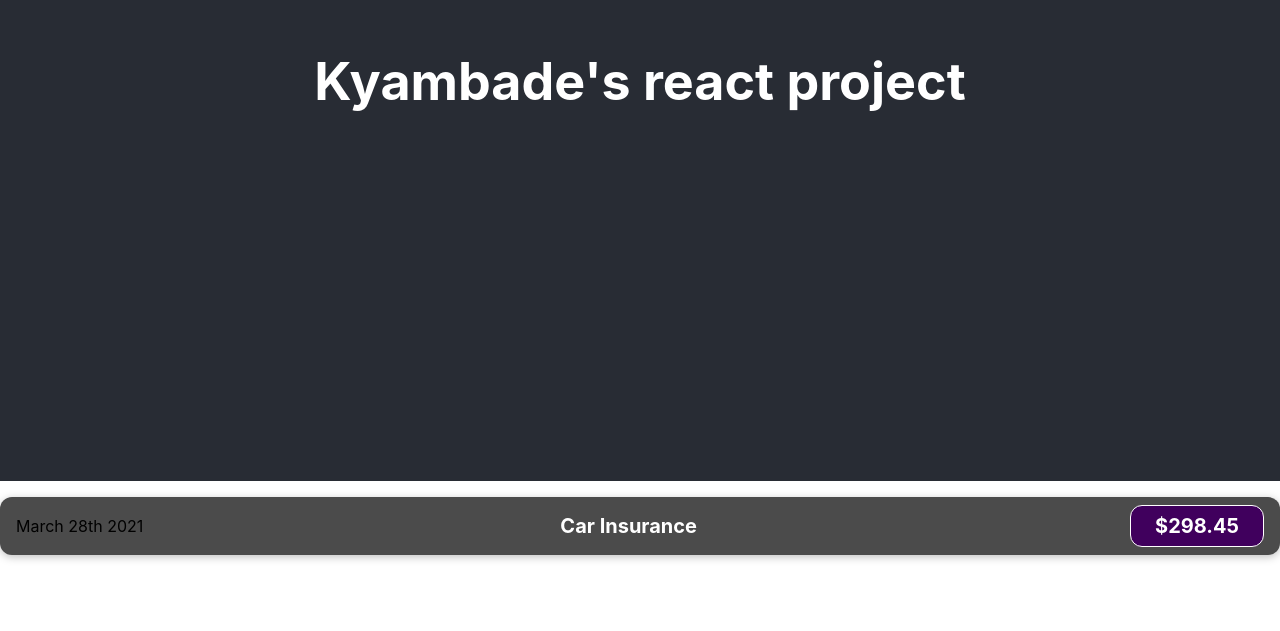
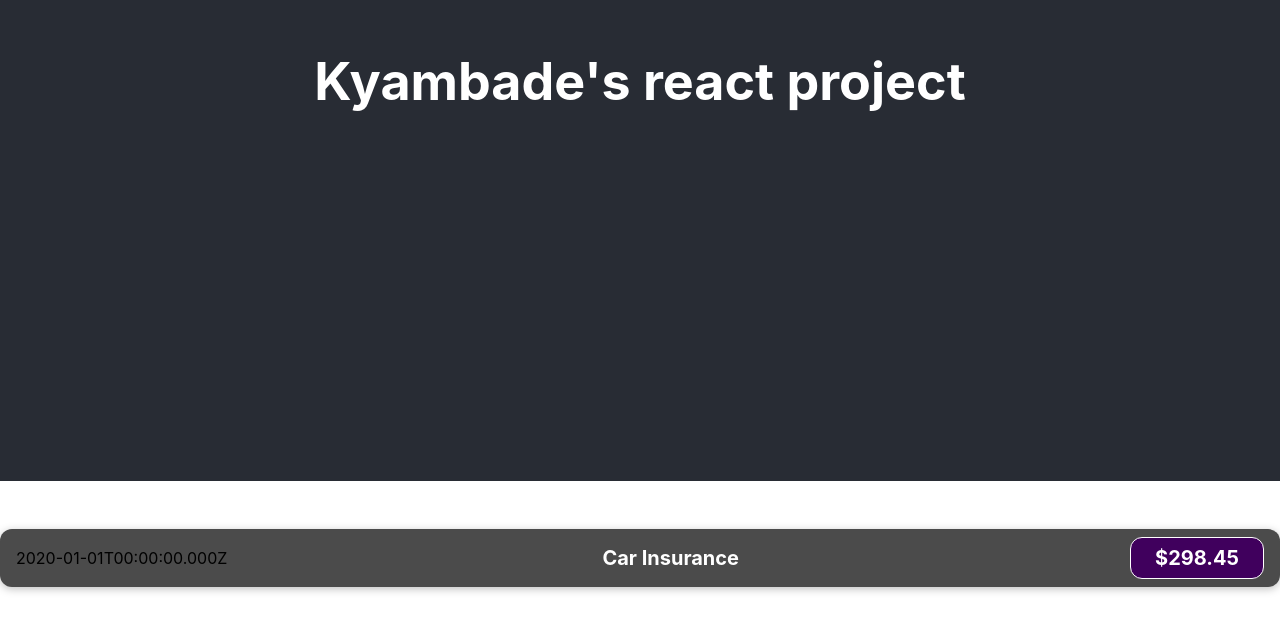
Before and after one commit to arthurkyambadde/firstReactApp, a React (Create React App) app: page / in a window 1280 px wide. Shown: the part 319-950 px from the top of the page. Before the commit the page ends 890 px from the top, so only its background shows below. Built offline with nearby package versions, Linux system fonts and the light colour scheme.

Commit message:
make data dynamic

```diff
--- a/src/components/ExpenseItem.css
+++ b/src/components/ExpenseItem.css
@@ -4,7 +4,7 @@
   align-items: center;
   box-shadow: 0 2px 8px rgba(0, 0, 0, 0.25);
   padding: 0.5rem 1rem;
-  margin: 1rem 0;
+  margin: 3rem 0;
   border-radius: 12px;
   background-color: #4b4b4b;
 }
--- a/src/components/ExpenseItem.js
+++ b/src/components/ExpenseItem.js
@@ -1,12 +1,16 @@
 import "./ExpenseItem.css";
 
 function ExpenseItem() {
+  const expenseDate = new Date(2020, 0, 1);
+  const expenseTitle = "Car Insurance";
+  const expenseAmount = 298.45;
+
   return (
     <div className="expense-item">
-      <div>March 28th 2021</div>
+      <div>{expenseDate.toISOString()}</div>
       <div className="expense-item__description">
-        <h2>Car Insurance</h2>
-        <div className="expense-item__price">$298.45</div>
+        <h2>{expenseTitle}</h2>
+        <div className="expense-item__price">${expenseAmount}</div>
       </div>
     </div>
   );
```
